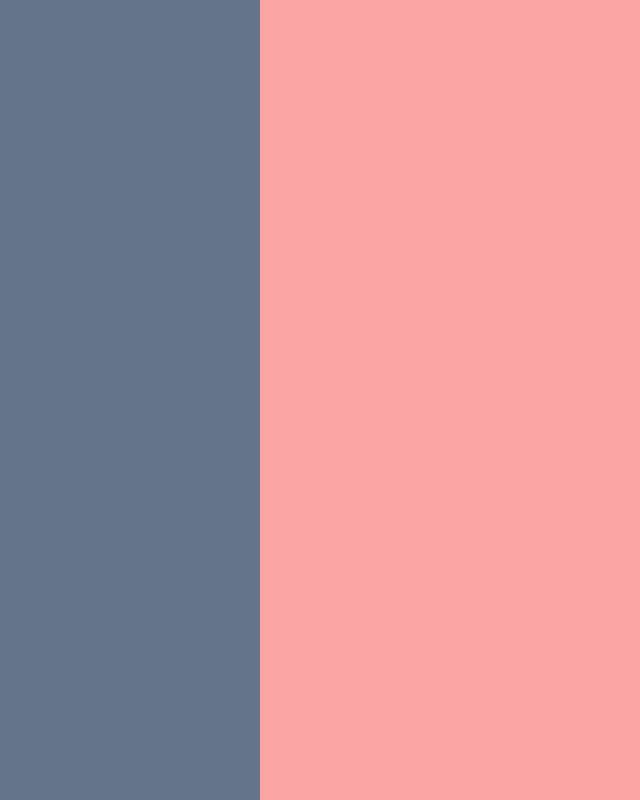
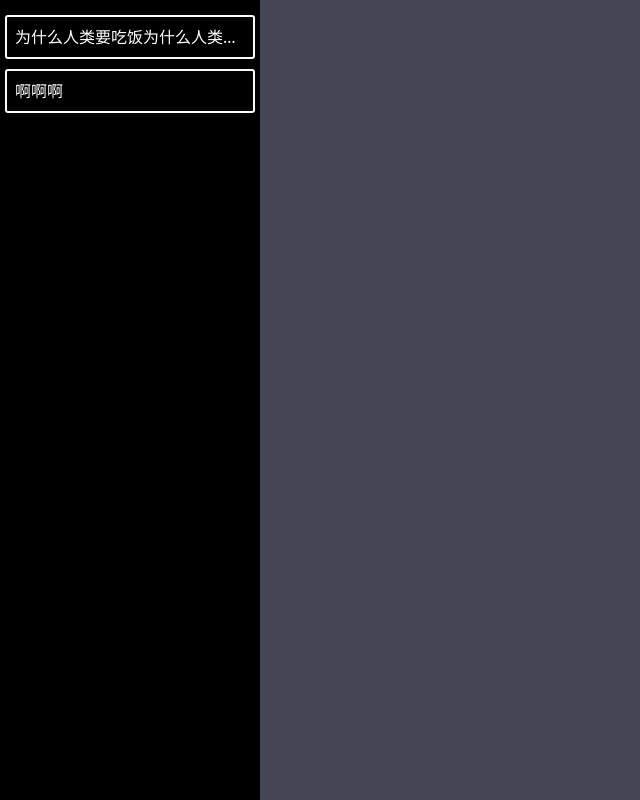
Before and after one commit to zhuaoshuai13/my-gpt, a Next.js app: page / in a window 1280 px wide. Shown: the whole page, without its empty margins (0-640 px from the left). Built offline with nearby package versions, Linux system fonts and the light colour scheme.

Commit message:
feat: history components

```diff
--- /dev/null
+++ b/src/components/historyChat/historyChat.tsx
@@ -0,0 +1,14 @@
+interface HistoryChatPropsType {
+  info: string;
+}
+
+const HistoryChat = (props: HistoryChatPropsType) => {
+  const { info } = props;
+  return (
+    <div className=" mt-[10px] w-full cursor-pointer overflow-clip truncate text-ellipsis rounded-[3px] border-2 border-solid border-gray-50  p-[8px] text-white transition hover:bg-[#444655]">
+      {info}
+    </div>
+  );
+};
+
+export default HistoryChat;
--- /dev/null
+++ b/src/components/historyChat/index.tsx
@@ -0,0 +1 @@
+export { default } from "./historyChat";
--- /dev/null
+++ b/src/components/index.tsx
@@ -0,0 +1 @@
+export { default as HistoryChat } from "./historyChat";
--- a/src/pages/index.tsx
+++ b/src/pages/index.tsx
@@ -1,9 +1,14 @@
+import { HistoryChat } from "@/components";
+
 export default function Home() {
   return (
     <>
       <div className="flex h-screen w-screen">
-        <div className="w-[260px] bg-slate-500"></div>
-        <div className="flex-1 bg-red-300"></div>
+        <div className="w-[260px] bg-black p-[5px]">
+          <HistoryChat info="为什么人类要吃饭为什么人类要吃饭为什么人类要吃饭为什么人类要吃饭" />
+          <HistoryChat info="啊啊啊" />
+        </div>
+        <div className="flex-1 bg-[#444655]"></div>
       </div>
     </>
   );
```
